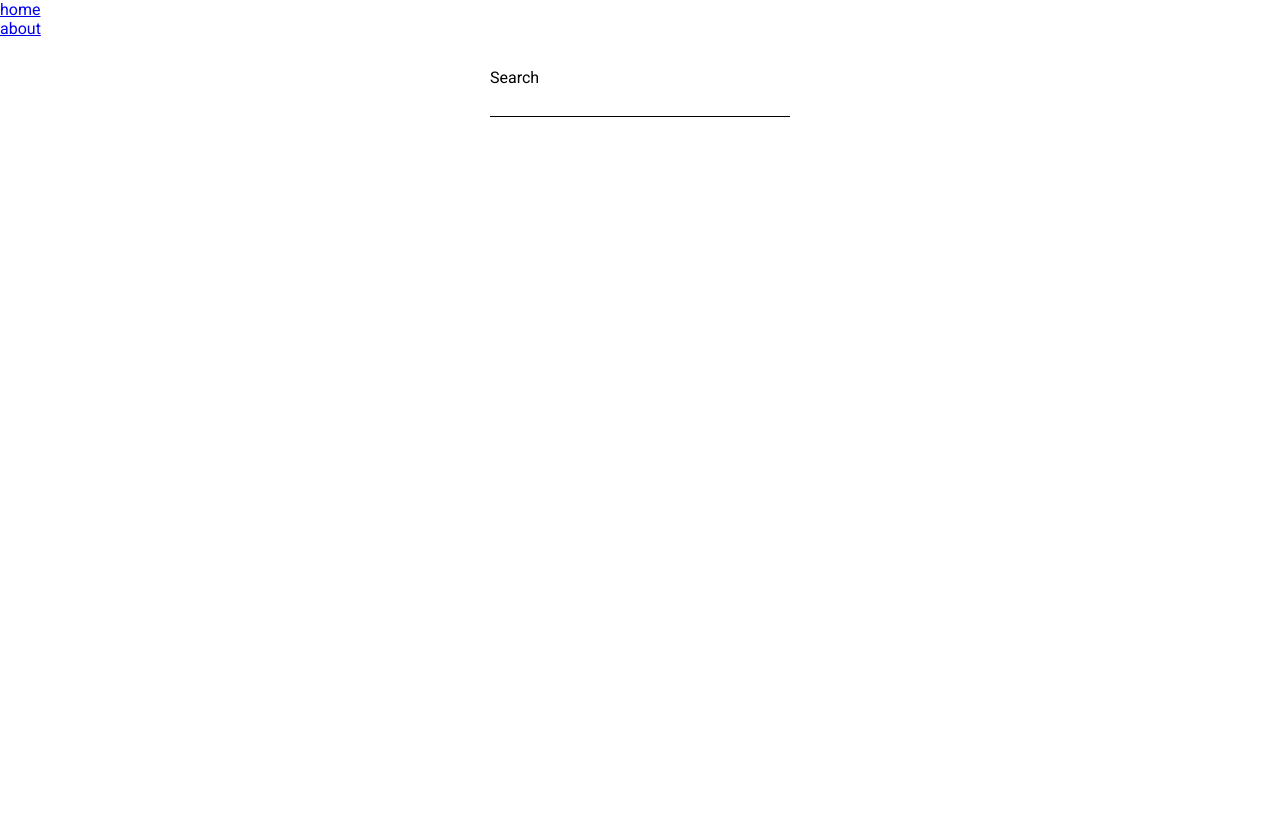
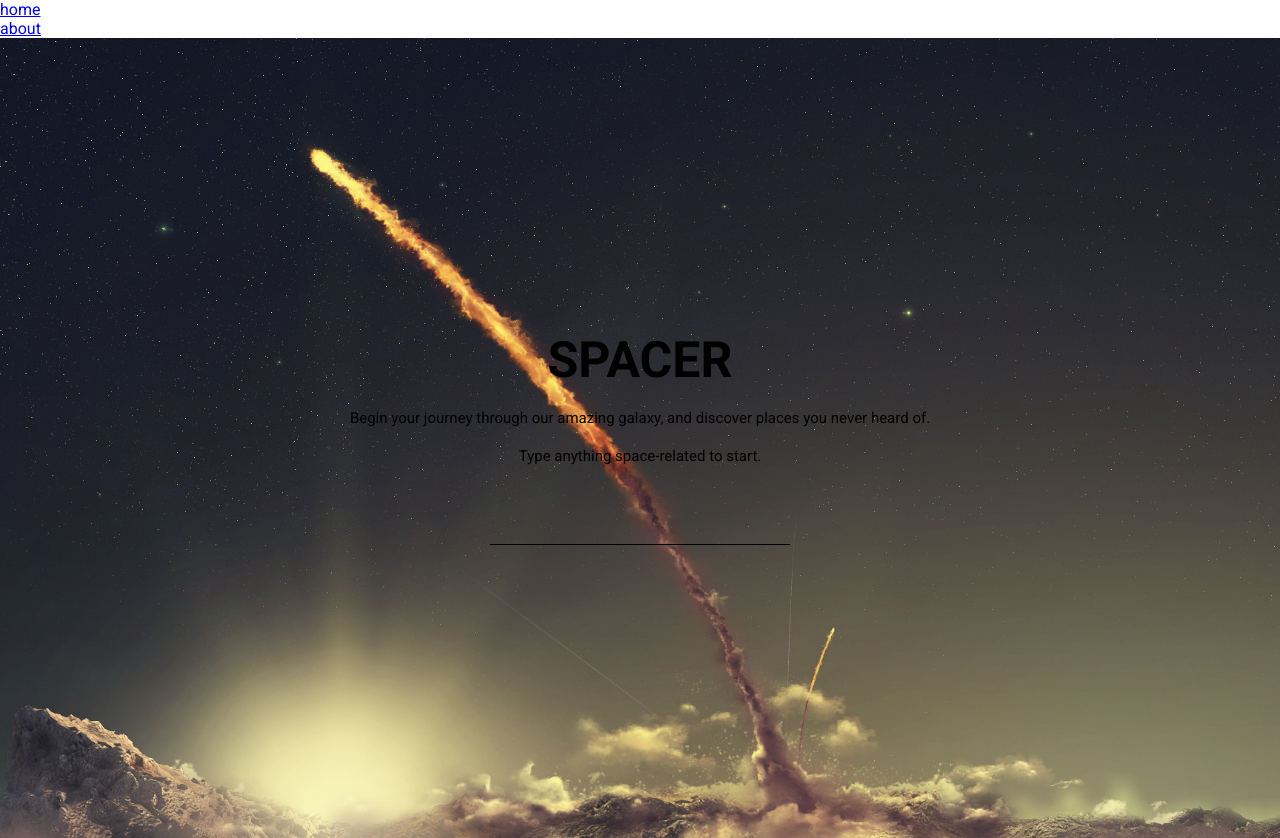
Before and after one commit to szarejko/react-spacer, a React (Create React App) app: page / in a window 1280 px wide. Before the commit the page ends 800 px from the top, so only its background shows below. Built offline with nearby package versions, Linux system fonts and the light colour scheme; the HTML template or start-up script is replaced by a standard one.

Commit message:
add hero bg, make searchInput component

```diff
--- a/public/index.html
+++ b/public/index.html
@@ -10,7 +10,7 @@
       content="Web site created using create-react-app"
     />
     <link rel="apple-touch-icon" href="%PUBLIC_URL%/logo192.png" />
-    <link href="https://fonts.googleapis.com/css2?family=Roboto&display=swap" rel="stylesheet">
+    <link href="https://fonts.googleapis.com/css2?family=Roboto:wght@400;700&display=swap" rel="stylesheet">
     <!--
       manifest.json provides metadata used when your web app is installed on a
       user's mobile device or desktop. See https://developers.google.com/web/fundamentals/web-app-manifest/
--- /dev/null
+++ b/src/components/HeroClaim.js
@@ -0,0 +1,32 @@
+import React from 'react'
+import styled from 'styled-components';
+
+const Wrapper = styled.div`
+  display: flex;
+  flex-direction: column;
+  justify-content: center;
+  align-items: center;
+  text-align: center;
+`;
+
+const Claim = styled.h1`
+  font-size: 5rem;
+  font-weight: 700;
+`;
+
+const SubClaim = styled.p`
+  margin-top: 20px;
+  font-size: 1.5rem;
+`;
+
+const HeroClaim = () => {
+  return (
+    <Wrapper>
+      <Claim>SPACER</Claim>
+      <SubClaim>Begin your journey through our amazing galaxy, and discover places you never heard of.</SubClaim>
+      <SubClaim>Type anything space-related to start.</SubClaim>
+    </Wrapper>
+  )
+}
+
+export default HeroClaim
--- /dev/null
+++ b/src/components/SearchInput.js
@@ -0,0 +1,26 @@
+import React from 'react'
+import styled from 'styled-components'
+
+const SearchWrapper = styled.div`
+  margin-top: 50px;
+  width: 300px;
+  display: flex;
+  flex-direction: column;
+
+  input {
+    height: 30px;
+    border: 0;
+    border-bottom: 1px solid black;
+    background: none;
+  }
+`
+
+const SearchInput = ({ change, value }) => {
+  return (
+    <SearchWrapper>
+      <input type='text' value={value} onChange={change} />
+    </SearchWrapper>
+  )
+}
+
+export default SearchInput
--- a/src/components/index.js
+++ b/src/components/index.js
@@ -1,4 +1,6 @@
 import Navigation from './Navigation';
 import SearchResults from './SearchResults';
+import HeroClaim from './HeroClaim'
+import SearchInput from './SearchInput'
 
-export { Navigation, SearchResults };
+export { SearchInput, HeroClaim, Navigation, SearchResults };
--- a/src/views/Search.js
+++ b/src/views/Search.js
@@ -1,29 +1,24 @@
 import { API_URL } from 'api'
-import { SearchResults } from 'components/index'
+import { SearchResults, HeroClaim, SearchInput } from 'components/index'
 import React, { useState } from 'react'
 import styled from 'styled-components'
 
 import debounce from 'lodash.debounce'
+import bg_img from 'assets/bg/bg-rocket.jpg'
 
 const Wrapper = styled.div`
   display: flex;
   flex-direction: column;
   align-items: center;
+  justify-content: center;
   margin: 0;
   padding: 30px;
+  height: 100vh;
   width: 100%;
-`
-
-const SearchWrapper = styled.label`
-  width: 300px;
-  display: flex;
-  flex-direction: column;
-
-  input {
-    height: 30px;
-    border: 0;
-    border-bottom: 1px solid black;
-  }
+  background-image: url('${bg_img}');
+  background-size: cover;
+  background-position: 50% 00%;
+  background-repeat: no-repeat;
 `
 
 const Search = () => {
@@ -31,8 +26,6 @@ const Search = () => {
   const [fetchData, setFetchData] = useState([])
 
   const handleSearchInput = (e) => {
-    setInputValue(e.target.value)
-
     const getDataFromAPI = debounce(
       () =>
         fetch(`${API_URL}?q=${inputValue}&media_type=image`)
@@ -45,16 +38,15 @@ const Search = () => {
           }),
       500,
     )
+    setInputValue(e.target.value)
     getDataFromAPI()
   }
 
   return (
     <Wrapper>
-      <SearchWrapper>
-        <label htmlFor='search'>Search</label>
-        <input id='search' type='text' value={inputValue} onChange={handleSearchInput} />
-        <SearchResults data={fetchData} />
-      </SearchWrapper>
+      <HeroClaim/>
+      <SearchInput change={handleSearchInput} value={inputValue}/>
+      <SearchResults data={fetchData} />
     </Wrapper>
   )
 }
```
